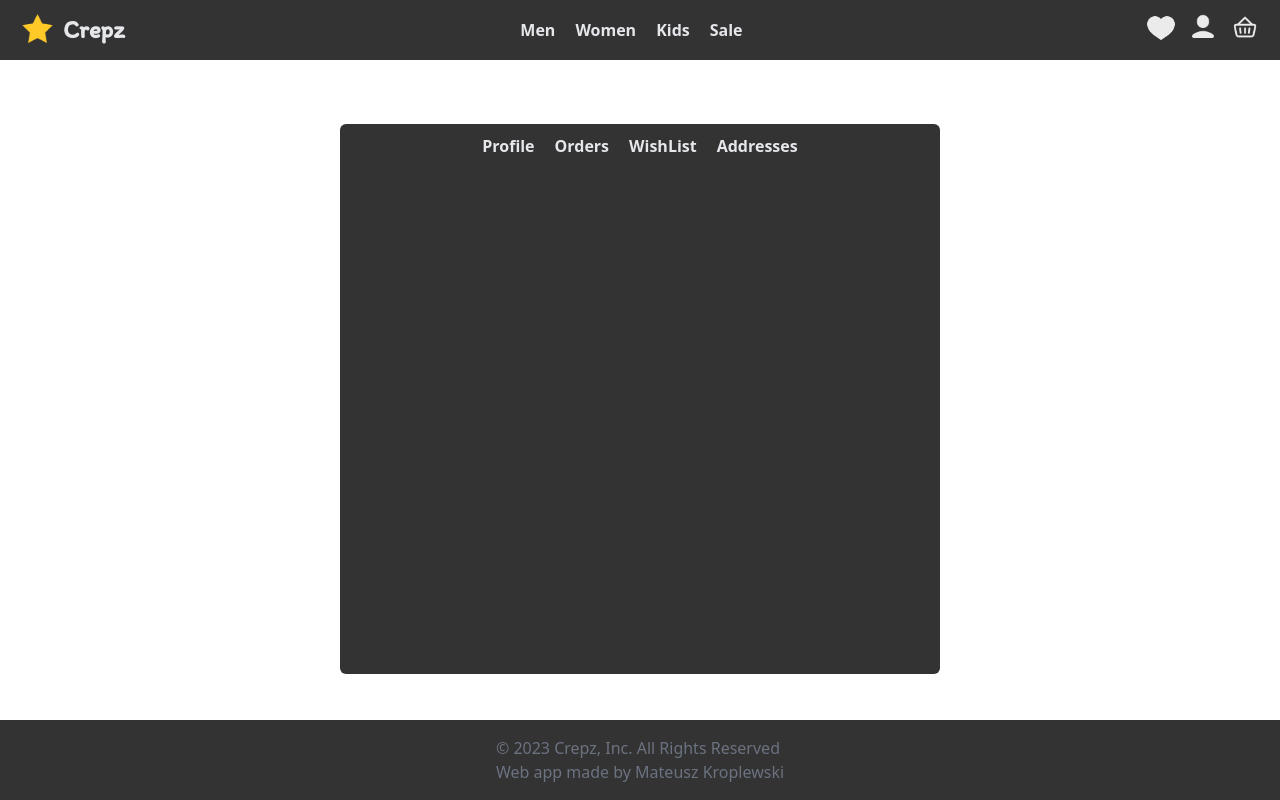
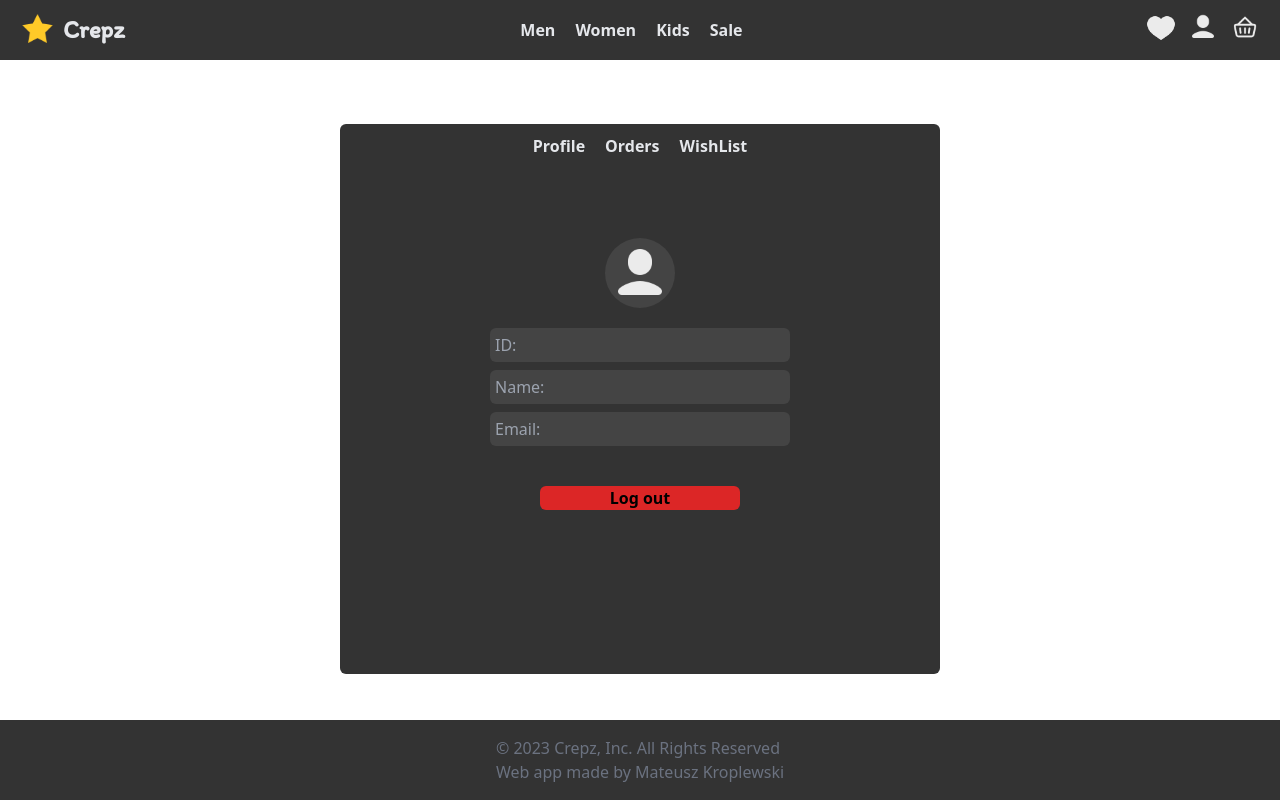
Before and after one commit to Kroplewski-M/Crepz, a React (Vite) app: page /profile in a window 1280 px wide. Built offline with nearby package versions, Linux system fonts and the light colour scheme.

Commit message:
started profile page

```diff
--- a/src/App.tsx
+++ b/src/App.tsx
@@ -3,8 +3,7 @@ import { Home } from "./Pages/Home"
 import { Register } from "./Pages/Register";
 import { Login } from "./Pages/Login";
 import { Profile } from "./Pages/Profile";
-import {UserContext}  from './context/UserContext';
-import { useEffect, useState } from "react";
+import { useEffect } from "react";
 import { Route, Routes  } from 'react-router-dom';
 import { supabase } from './supabaseClient';
 import {useUserInfo} from './context/UserContext';
@@ -28,7 +27,6 @@ function App() {
       console.log('user not found');
     }
   }
-
   useEffect(() =>{
     let cachedUser = localStorage.getItem('sb-htxvetrvrwrdvoybymaz-auth-token');
     if(cachedUser){
--- a/src/Pages/Profile.tsx
+++ b/src/Pages/Profile.tsx
@@ -1,22 +1,21 @@
-
+import { ProfileComp } from "../components/ProfileComp"
 export const Profile = ()=>{
 
     return(
         <>
         <section className="w-[100vw] grid justify-items-center mt-16">
-            <div className="w-[600px] h-[50px] bg-[#333333] rounded-t-md ">
+            <div className="md:w-[600px] w-[300px] h-[50px] bg-[#333333] rounded-t-md ">
                 <div className="font-bold text-gray-200 grid space-y-[10px] space-x-5 justify-items-center">
                     <div className="flex space-x-5 mt-[10px]">
                         <p className="hover:text-gray-400 hover:cursor-pointer">Profile</p>
                         <p className="hover:text-gray-400 hover:cursor-pointer">Orders</p>
                         <p className="hover:text-gray-400 hover:cursor-pointer">WishList</p>
-                        <p className="hover:text-gray-400 hover:cursor-pointer">Addresses</p>
                     </div>
                 </div>
             </div>
         </section>
-            <div className="w-[600px] h-[500px] bg-[#333333] mx-auto rounded-b-md">
-                {/* CONDITIONALLY RENDER DIFFERENT COMPONENTS */}
+            <div className="md:w-[600px] w-[300px] h-[500px] bg-[#333333] mx-auto rounded-b-md">
+                <ProfileComp />
             </div>
         </>
     )
--- /dev/null
+++ b/src/components/ProfileComp.tsx
@@ -0,0 +1,27 @@
+import userIcon from '../assets/images/userIcon.png'
+import {useUserInfo} from '../context/UserContext';
+
+
+export const ProfileComp = ()=>{
+    const {loginUser,logoutUser,userInfo} = useUserInfo();
+
+    const logOut = ()=>{
+        console.log("logging out");
+        //LOGOUT FUNCITON THEN REDIRECT TO HOME PAGE
+    }
+    return(
+        <div className='pt-16 '>
+            <div className='w-[70px] h-[70px] rounded-full bg-[#444444] grid place-content-center mx-auto'>
+                <img src={userIcon} alt="" className='w-[60px]'/>
+            </div>
+            <div className='px-10 flex flex-col space-y-2 mt-5 md:w-[300px] md:px-0 md:mx-auto'>
+                <p className='text-gray-400 bg-[#444444] rounded-md p-[5px]'>ID: <span className='text-gray-200 font-bold'>{userInfo.id}</span></p>
+                <p className='text-gray-400 bg-[#444444] rounded-md p-[5px]'>Name: <span className='text-gray-200 font-bold'>{userInfo.fullName}</span></p>
+                <p className='text-gray-400 bg-[#444444] rounded-md p-[5px]'>Email: <span className='text-gray-200 font-bold'>{userInfo.email}</span></p>
+            </div>
+            <div className='w-[200px] mx-auto'>
+                <button className='w-[100%] rounded-md bg-red-600 hover:bg-red-700 font-bold mt-10' onClick={logOut}>Log out</button>
+            </div>
+        </div>
+    )
+}
```
